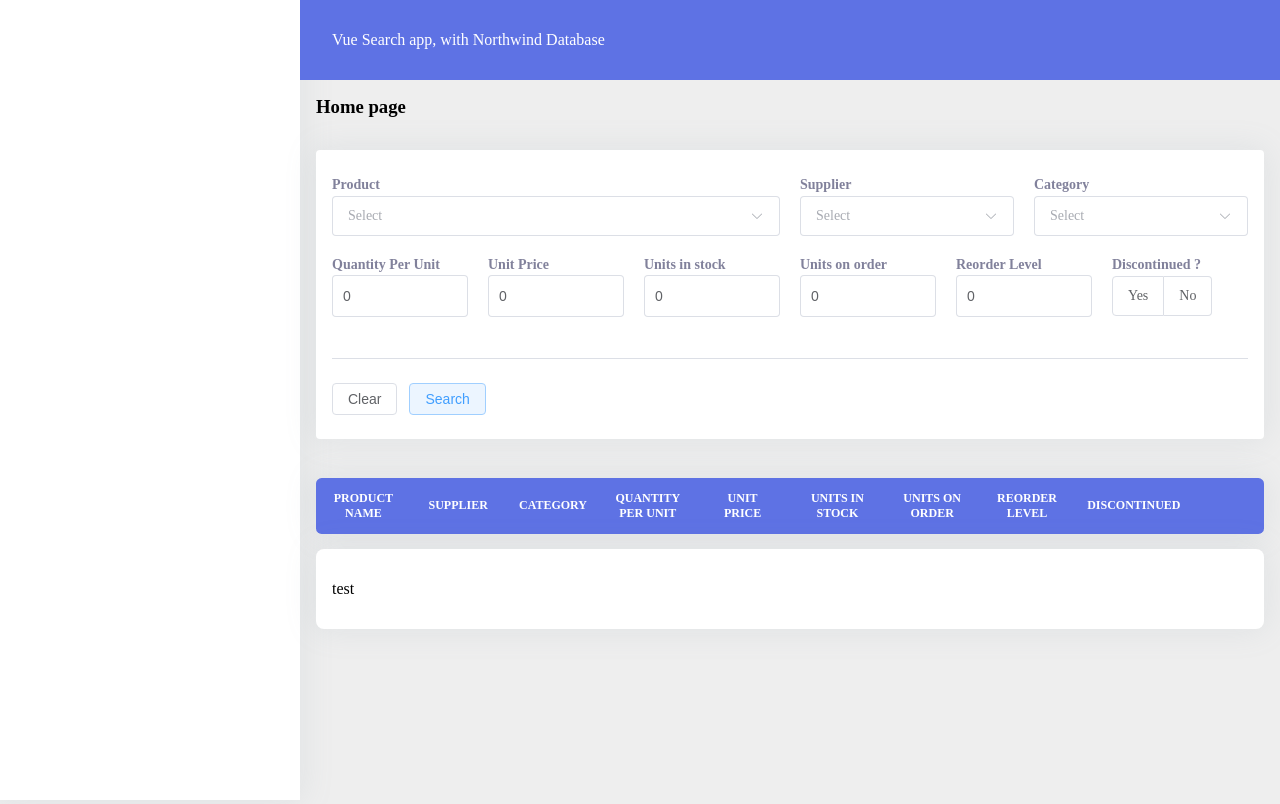
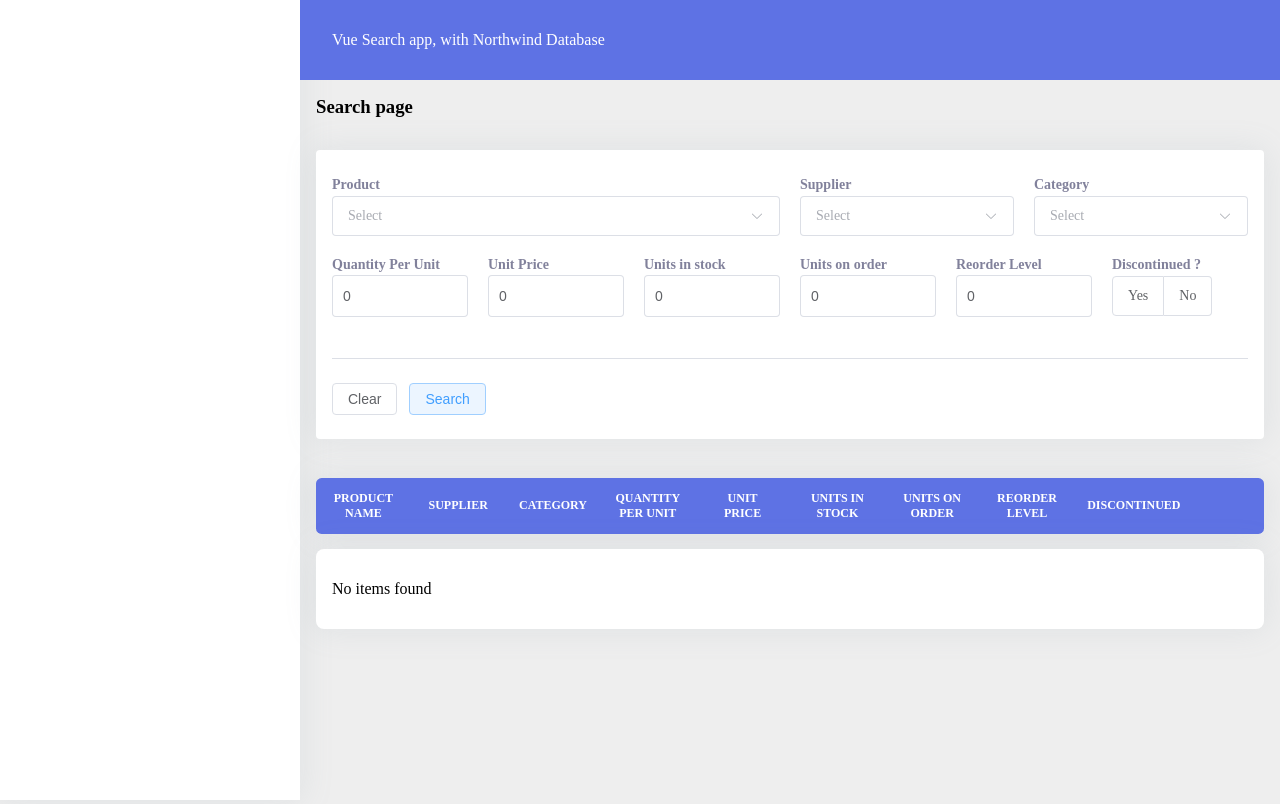
Before and after one commit to bpsmartdesign/yugabyte-vue-search-web, a Vue app: page / in a window 1280 px wide. Built offline with nearby package versions, Linux system fonts and the light colour scheme.

Commit message:
Update Home.vue

```diff
--- a/src/views/Home.vue
+++ b/src/views/Home.vue
@@ -10,7 +10,7 @@ export default defineComponent({
       toggleShowFilters: true,
       filterLoading: false,
       loading: false,
-      items: [{ id: 1, name: "test" }],
+      items: [],
       tHeader: [
         {
           label: "Product name",
@@ -93,7 +93,7 @@ export default defineComponent({
 
 <template>
   <section class="ss--app_container">
-    <h1>Home page</h1>
+    <h1>Search page</h1>
 
     <div v-show="toggleShowFilters" class="mp--filter_container">
       <div class="mod--content">
```
